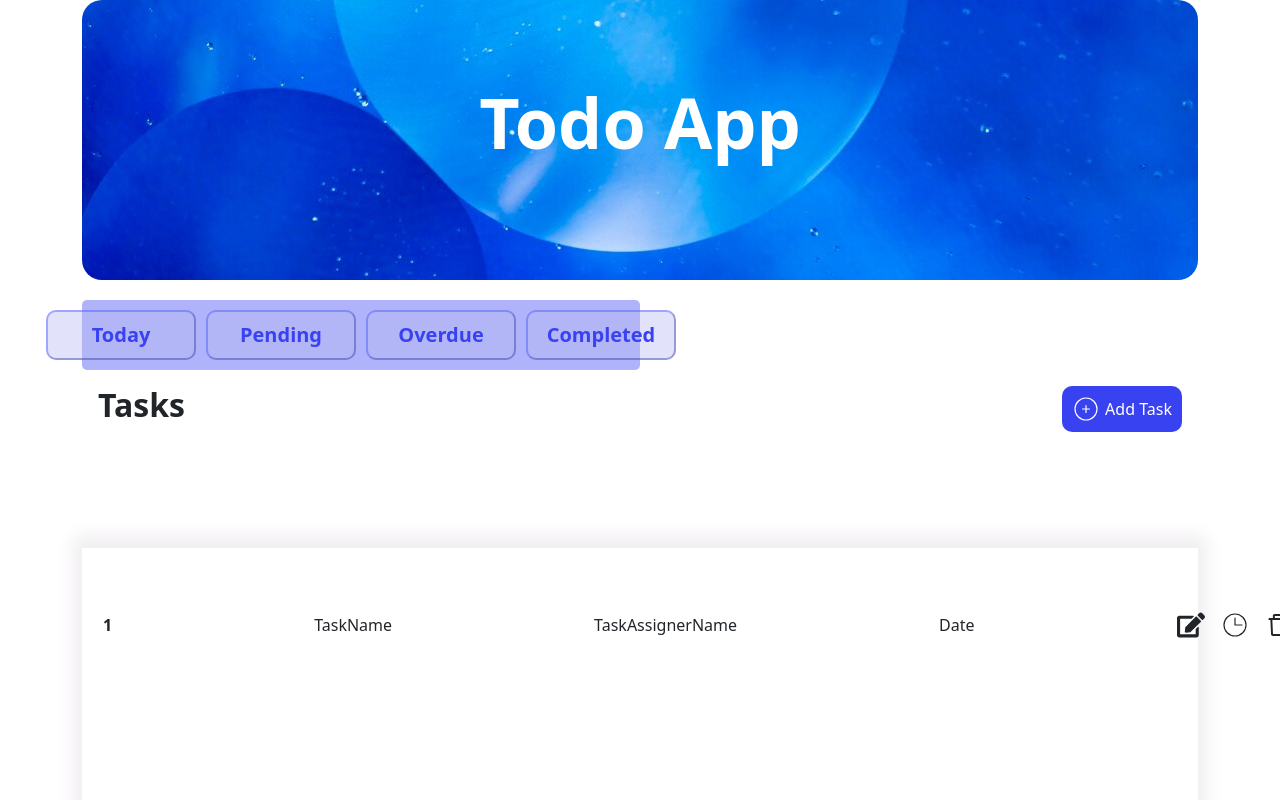
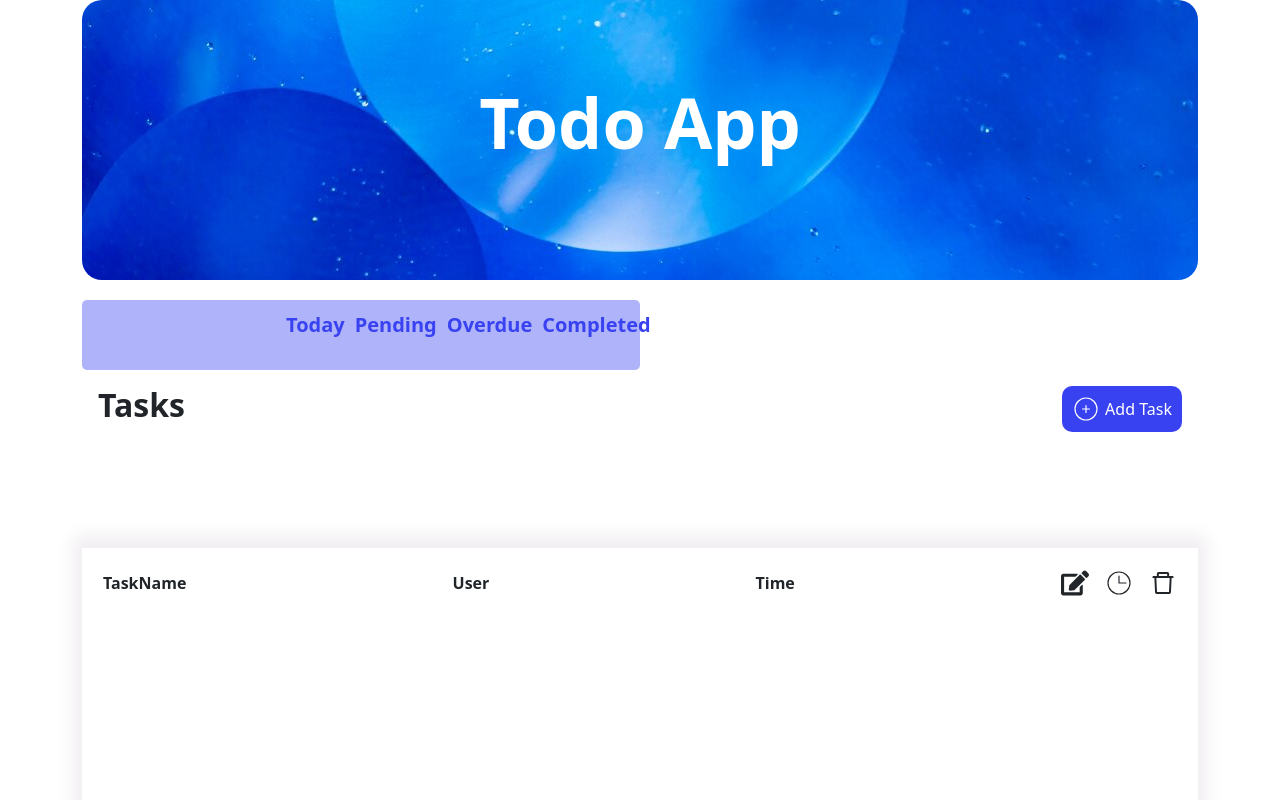
Before and after one commit to FarahNaz1292/userTodo, a React (Vite) app: page / in a window 1280 px wide. Shown: the top 800 px of the page. Built offline with nearby package versions, Linux system fonts and the light colour scheme; sample sign-in values are in the browser's storage.

Commit message:
Date picker issue

```diff
--- a/package.json
+++ b/package.json
@@ -17,11 +17,13 @@
     "@fortawesome/free-regular-svg-icons": "^6.6.0",
     "@fortawesome/free-solid-svg-icons": "^6.6.0",
     "@fortawesome/react-fontawesome": "^0.2.2",
-    "@mui/material": "^6.1.4",
+    "@mui/material": "^6.1.5",
     "@popperjs/core": "^2.11.8",
     "antd": "^5.21.5",
     "axios": "^1.7.7",
     "bootstrap": "^5.3.3",
+    "js-datepicker": "^5.18.3",
+    "jwt-decode": "^4.0.0",
     "moment": "^2.30.1",
     "react": "^18.3.1",
     "react-dom": "^18.3.1",
--- a/src/Components/Layout/MainLayout.jsx
+++ b/src/Components/Layout/MainLayout.jsx
@@ -4,6 +4,7 @@ import React, { useEffect, useState } from "react";
 import TodosProvider from "../../Provider/TodosProvider";
 import { Navigate, Outlet } from "react-router-dom";
 import Header from "../Pages/Todo/Header";
+import Loading from "../Loading";
 const MainLayout = () => {
   const [authtoken, setAuthToken] = useState(null);
   const token = localStorage.getItem("token");
@@ -18,7 +19,11 @@ const MainLayout = () => {
   }, [token]);
   console.log(authtoken);
   if (authtoken === null) {
-    return <div>Loading Animation</div>;
+    return (
+      <div>
+        <Loading></Loading>
+      </div>
+    );
   }
   return (
     <>
--- /dev/null
+++ b/src/Components/Loading.jsx
@@ -0,0 +1,14 @@
+import React from "react";
+import LoadingImage from "../assets/images/imageLoading.png";
+
+const Loading = () => {
+  return (
+    <>
+      <div>
+        <img src={LoadingImage} alt="" />
+      </div>
+    </>
+  );
+};
+
+export default Loading;
--- a/src/Components/Pages/Todo/Header.jsx
+++ b/src/Components/Pages/Todo/Header.jsx
@@ -1,18 +1,26 @@
-import { useContext } from "react";
+import { useContext, useState } from "react";
 import { CiCirclePlus } from "react-icons/ci";
 import { todoContext } from "../../../Provider/TodosProvider";
+import { NavLink } from "react-router-dom";
+import ModalComponent from "./ModalComponent";
+import { DatePicker } from "antd";
+import { FaRegClock } from "react-icons/fa";
+import { MdOutlineDateRange } from "react-icons/md";
 
 const Header = () => {
-  const { todo, setTodo } = useContext(todoContext);
-  const handleClick = (e) => {
+  const { todos, setTodos } = useContext(todoContext);
+  const [showModal, setShowModal] = useState(false);
+  const [time, setTime] = useState("00:00");
+  const [date, setDate] = useState(new Date());
+  const [taskName, setTaskName] = useState("");
+  const [user, setUser] = useState("");
+  const [error, setError] = useState("");
+  const handleSubmit = (e) => {
     e.preventDefault();
-    if (tableData) {
-      setTodo(payLoad);
-    } else {
-      <div>
-        <img src="assets/images/nodata.avif" alt="" />
-      </div>;
+    if (taskName && time) {
+      setError("");
     }
+    setTodos();
   };
   return (
     <>
@@ -24,19 +32,116 @@ const Header = () => {
         <div className="btn-segement">
           <div className="todo-buttons">
             {" "}
-            <button>Today</button>
-            <button>Pending</button>
-            <button>Overdue</button>
-            <button>Completed</button>
+            <NavLink
+              to="/today"
+              className={({ isActive }) =>
+                isActive ? "button" : "todo-buttons"
+              }
+            >
+              Today
+            </NavLink>
+            <NavLink
+              to="/pending"
+              className={({ isActive }) =>
+                isActive ? "button" : "todo-buttons"
+              }
+            >
+              Pending
+            </NavLink>
+            <NavLink
+              to="/overdue"
+              className={({ isActive }) =>
+                isActive ? "button" : "todo-buttons"
+              }
+            >
+              Overdue
+            </NavLink>
+            <NavLink
+              to="/completed"
+              className={({ isActive }) =>
+                isActive ? "button" : "todo-buttons"
+              }
+            >
+              Completed
+            </NavLink>
           </div>
         </div>
         <div className="d-flex flex-column">
           <div className="d-flex justify-content-between m-3">
             <h3 className="fs-2 fw-bold">Tasks</h3>
-            <button className="add-todo-btn" onClick={handleClick}>
+            <button
+              className="add-todo-btn"
+              onClick={() => {
+                setShowModal(true);
+              }}
+            >
               <CiCirclePlus className="fs-3" />
               {""}Add Task{" "}
             </button>
+            {showModal && (
+              <ModalComponent showModal={showModal} setShowModal={setShowModal}>
+                <div>
+                  <div>
+                    <h3 className="p-2 fs-2">Add your Schedule</h3>
+                  </div>
+                  <form onSubmit={handleSubmit}>
+                    <input
+                      className="modal-input mx-4"
+                      type="text"
+                      name="name"
+                      value={taskName}
+                      placeholder="Enter your Task"
+                      onChange={(e) => setTaskName(e.target.value)}
+                    />
+                    <input
+                      className="modal-input"
+                      type="text"
+                      name="user"
+                      value={user}
+                      placeholder="Enter Your Email"
+                      onChange={(e) => setUser(e.target.value)}
+                    />
+                    <div className="date-picker d-flex align-items-center justify-content-center">
+                      <p className="modal-input fs-4 m-2">
+                        <MdOutlineDateRange />
+                        Choose a Date
+                      </p>
+                      <DatePicker
+                        selected={date}
+                        onChange={(date) => setDate(date)}
+                        popupClassName={"date-picker-dropdown"}
+                      />
+                    </div>
+                    <div className="time-picker d-flex align-items-center justify-content-center">
+                      <p className="modal-input fs-4 m-2">
+                        <FaRegClock />
+                        Choose a time
+                      </p>
+                      <input
+                        type="time"
+                        aria-label="Time"
+                        onChange={setTime}
+                        clearIcon={true}
+                        disableClock={"true"}
+                        setTime={time}
+                      />
+                    </div>
+                    {error && (
+                      <div>
+                        <p>{error}</p>
+                      </div>
+                    )}
+                    <button
+                      className="mt-4"
+                      type="button"
+                      onClick={handleSubmit}
+                    >
+                      Add Your Schedule
+                    </button>
+                  </form>
+                </div>
+              </ModalComponent>
+            )}
           </div>
         </div>
       </div>
--- a/src/Components/Pages/Todo/Home.jsx
+++ b/src/Components/Pages/Todo/Home.jsx
@@ -2,16 +2,12 @@ import { useContext } from "react";
 import { AiOutlineDelete } from "react-icons/ai";
 import { CiClock2 } from "react-icons/ci";
 import { FaEdit } from "react-icons/fa";
-import { todoContext } from "../../../Provider/TodosProvider";
+import TodosProvider, { todoContext } from "../../../Provider/TodosProvider";
 
 const Home = () => {
-  const { todo, setTodo } = useContext(todoContext);
-  // const payLoad = {
-  //   taskName,
-  //   taskAssignerName,
-  //   date: date.format("MM DD YYYY"),
-  //   time: time.format("hh:mm a"),
-  // };
+  const { todos, setTodos } = useContext(todoContext);
+  console.log(todos);
+
   return (
     <>
       <div className="main-todo container">
@@ -19,27 +15,39 @@ const Home = () => {
           <div className="task-rendering-block">
             <div className="task-rendering-inner-block">
               <div>
-                <table>
+                <table className="d-flex flex-column">
                   <thead>
                     <tr>
-                      <th scope="col"></th>
-                      <th scope="col"></th>
-                      <th scope="col"></th>
-                      <th scope="col"></th>
+                      {/* <th scope="col">ID</th> */}
+                      <th scope="col">TaskName</th>
+                      <th scope="col">User</th>
+                      <th scope="col">Time</th>
+                      <th scope="col">
+                        <span className="task-icons d-flex gap-3 fs-3 ">
+                          {" "}
+                          <FaEdit />
+                          <CiClock2 />
+                          <AiOutlineDelete />
+                        </span>
+                      </th>
                     </tr>
                   </thead>
                   <tbody>
+                    {todos?.map((todo) => {
+                      newtodo, (key = i);
+                      return (
                         <tr>
-                      <th scope="row">1</th>
-                      <td>TaskName</td>
-                      <td>TaskAssignerName</td>
-                      <td>Date</td>
+                          <td>{todo.taskName}</td>
+                          <td>{todo.user}</td>
+                          <td>{todo.date}</td>
                           <td className="task-icons d-flex gap-3 fs-3 ">
                             <FaEdit />
                             <CiClock2 />
                             <AiOutlineDelete />
                           </td>
                         </tr>
+                      );
+                    })}
                   </tbody>
                 </table>
               </div>
--- /dev/null
+++ b/src/Components/Pages/Todo/ModalComponent.jsx
@@ -0,0 +1,34 @@
+import * as React from "react";
+import Box from "@mui/material/Box";
+import Modal from "@mui/material/Modal";
+
+const style = {
+  position: "absolute",
+  top: "50%",
+  left: "50%",
+  transform: "translate(-50%, -50%)",
+  width: "600px",
+  height: "350px",
+  bgcolor: "background.paper",
+  border: "2px solid #000",
+  boxShadow: 24,
+  p: "20px",
+  textAlign: "center",
+};
+
+export default function ModalComponent({ children, showModal, setShowModal }) {
+  const handleClose = () => setShowModal(false);
+
+  return (
+    <div>
+      <Modal
+        open={showModal}
+        onClose={handleClose}
+        aria-labelledby="modal-modal-title"
+        aria-describedby="modal-modal-description"
+      >
+        <Box sx={style}>{children}</Box>
+      </Modal>
+    </div>
+  );
+}
--- a/src/Provider/TodosProvider.jsx
+++ b/src/Provider/TodosProvider.jsx
@@ -1,10 +1,19 @@
-import React, { createContext, useContext, useState } from "react";
+import { createContext, useState } from "react";
 
 export const todoContext = createContext();
 
 const TodosProvider = ({ children }) => {
-  const [todo, setTodo] = useState([]);
-  const value = { setTodo, todo };
+  const [todos, setTodos] = useState([]);
+  const [user, setUser] = useState(" ");
+  const addNewTodo = (todo) => {
+    const newTodo = [...todos, todo];
+    setTodos(newTodo);
+  };
+  const value = { setTodos, todos, addNewTodo };
+  // const jwtToken = localStorage.getItem("token");
+  // const decode = jwtDecode(jwtToken);
+  // console.log(decode);
+
   return (
     <>
       <todoContext.Provider value={value}>{children}</todoContext.Provider>
--- a/src/Styles/Components/_todo-home.scss
+++ b/src/Styles/Components/_todo-home.scss
@@ -27,17 +27,19 @@
     border-radius: 5px;
 
     .todo-buttons {
-      gap: 10px;
       display: flex;
       justify-content: space-between;
+      gap: 10px;
+      width: 150px;
+      height: 50px;
+      border-radius: 10px;
+      color: rgba(57, 66, 241, 1);
+      font-size: 20px;
+      font-weight: bold;
+      border-color: rgba(57, 66, 241, 0.4);
+      text-decoration: none;
 
-      button {
-        width: 150px;
-        height: 50px;
-        border-radius: 10px;
-        color: rgba(57, 66, 241, 1);
-        font-size: 20px;
-        font-weight: bold;
+      .button {
         border-color: rgba(57, 66, 241, 0.4);
         background-color: rgba(182, 185, 242, 0.4);
         &:hover {
@@ -79,3 +81,6 @@
     }
   }
 }
+.date-picker-dropdown {
+  z-index: 999 !important;
+}
```
Also changed, not shown: src/main.jsx (+17 -2 lines), src/assets/images/imageLoading.png (added), 1 other file (tests, documents, lock files or other folders). Lines whose indentation alone changed are shown as unchanged.
